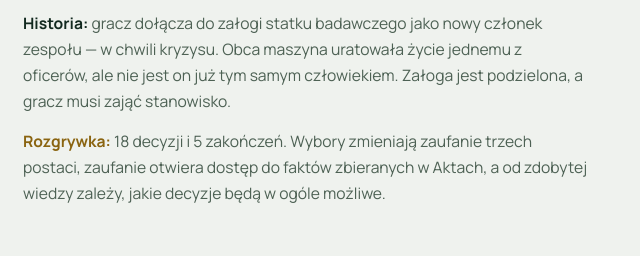
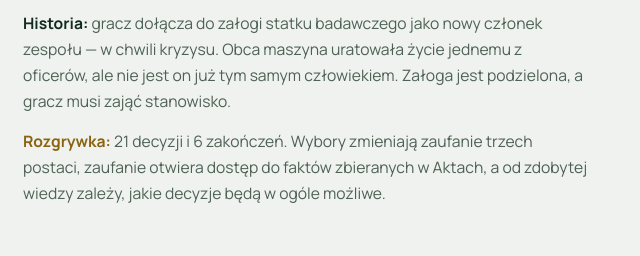
Before and after one commit to AlexGreen-art/portfolio, a plain HTML site: page index.html in a window 1280 px wide. Shown: the part 8190-8446 px from the top of the page, 640-1280 px from the left. Drawn offline with Linux system fonts and the light colour scheme.

Commit message:
Ostatni cykl: 6 zakończeń
Co-Authored-By: Claude Opus 5.5 <noreply@anthropic.com>
Claude-Session: https://claude.ai/code/session_01KbMYrzZtUdDEipDfeYg3As

```diff
--- a/index.html
+++ b/index.html
@@ -346,7 +346,7 @@
           <p class="praca-branza">Science fiction · gra o wyborach</p>
           <h3>Ostatni cykl</h3>
           <p class="praca-problem"><b>Historia:</b> gracz dołącza do załogi statku badawczego jako nowy członek zespołu — w chwili kryzysu. Obca maszyna uratowała życie jednemu z oficerów, ale nie jest on już tym samym człowiekiem. Załoga jest podzielona, a gracz musi zająć stanowisko.</p>
-          <p class="praca-rozw"><b>Rozgrywka:</b> 18 decyzji i 5 zakończeń. Wybory zmieniają zaufanie trzech postaci, zaufanie otwiera dostęp do faktów zbieranych w Aktach, a od zdobytej wiedzy zależy, jakie decyzje będą w ogóle możliwe.</p>
+          <p class="praca-rozw"><b>Rozgrywka:</b> 21 decyzji i 6 zakończeń. Wybory zmieniają zaufanie trzech postaci, zaufanie otwiera dostęp do faktów zbieranych w Aktach, a od zdobytej wiedzy zależy, jakie decyzje będą w ogóle możliwe.</p>
         </div>
       </article>
 
```
